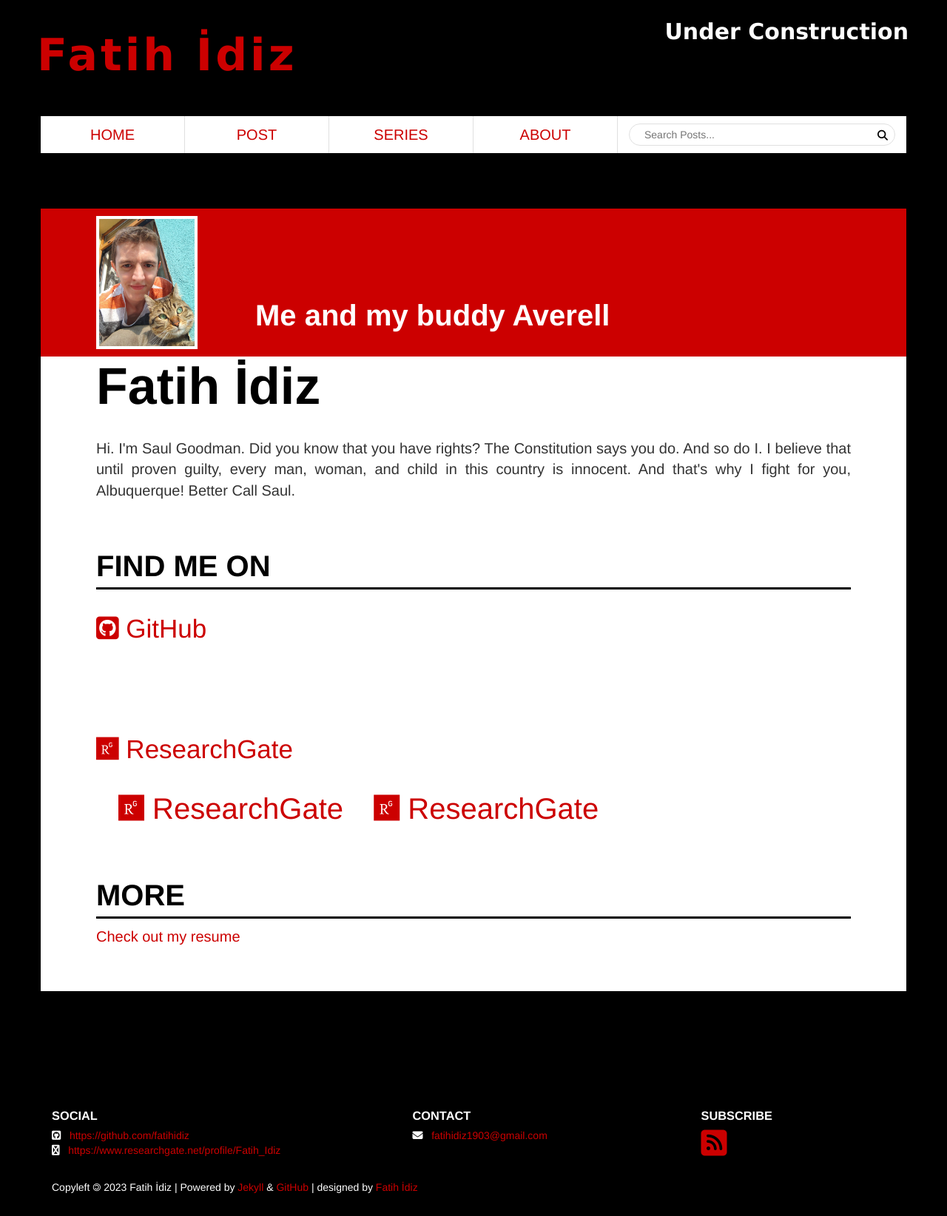
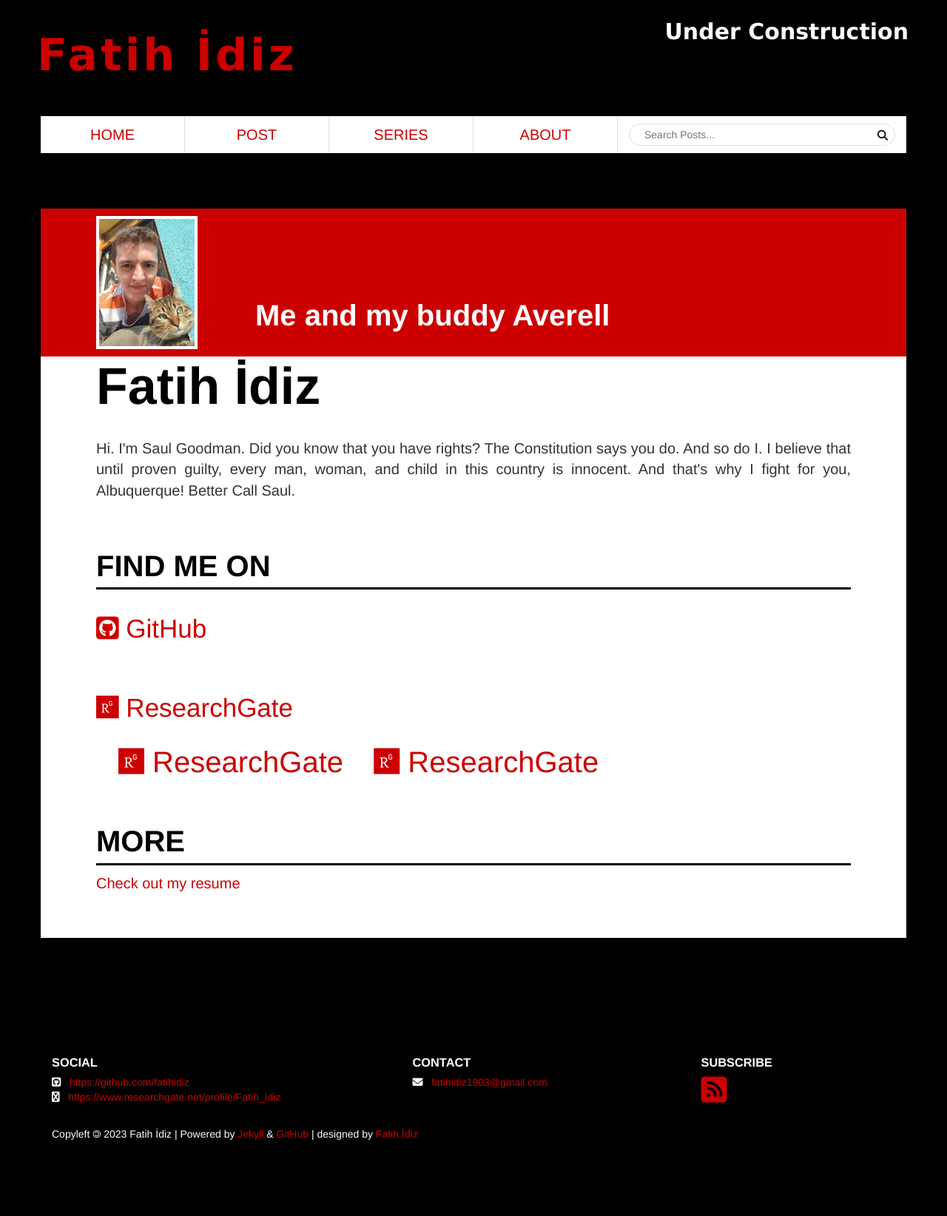
Before and after one commit to fatihidiz/fatihidiz-unifreak.github.io, a Jekyll site: the page built from about/index.html, in a window 1280 px wide. Shown: the whole page at 74% size. Built offline with Jekyll 4.4.1, drawn with Linux system fonts in a browser that asks for light colours; nearby versions of some CDN libraries; after the commit the page ends 1572 px from its top, so only the background shows below that.

Commit message:
Update index.html

```diff
--- a/about/index.html
+++ b/about/index.html
@@ -34,7 +34,7 @@ layout: default
 
     <section id="findme">
         <h2>FIND ME ON</h2>
-        <ul>
+        <ul style="font-size:35px; line-height:1px;">
           <!--
           {% for social in my.social %}
             <li><a href="{{ social.link }}"><i class=" {{ social.icon-class }}"></i></a></li>
```
